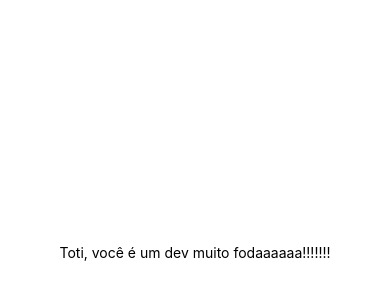
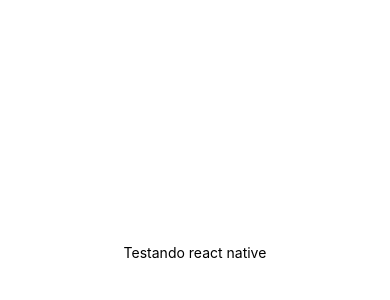
Before and after one commit to toticavalcanti/react-native-task-annotations, a React Native app: screen / in a window 390 px wide. Shown: the part 170-470 px from the top of the page. Built offline with nearby package versions, Linux system fonts and the light colour scheme.

Commit message:
first commit

```diff
--- a/App.js
+++ b/App.js
@@ -4,7 +4,7 @@ import { StyleSheet, Text, View } from 'react-native';
 export default function App() {
   return (
     <View style={styles.container}>
-      <Text>Toti, você é um dev muito fodaaaaaa!!!!!!!</Text>
+      <Text>Testando react native</Text>
     </View>
   );
 }
```
